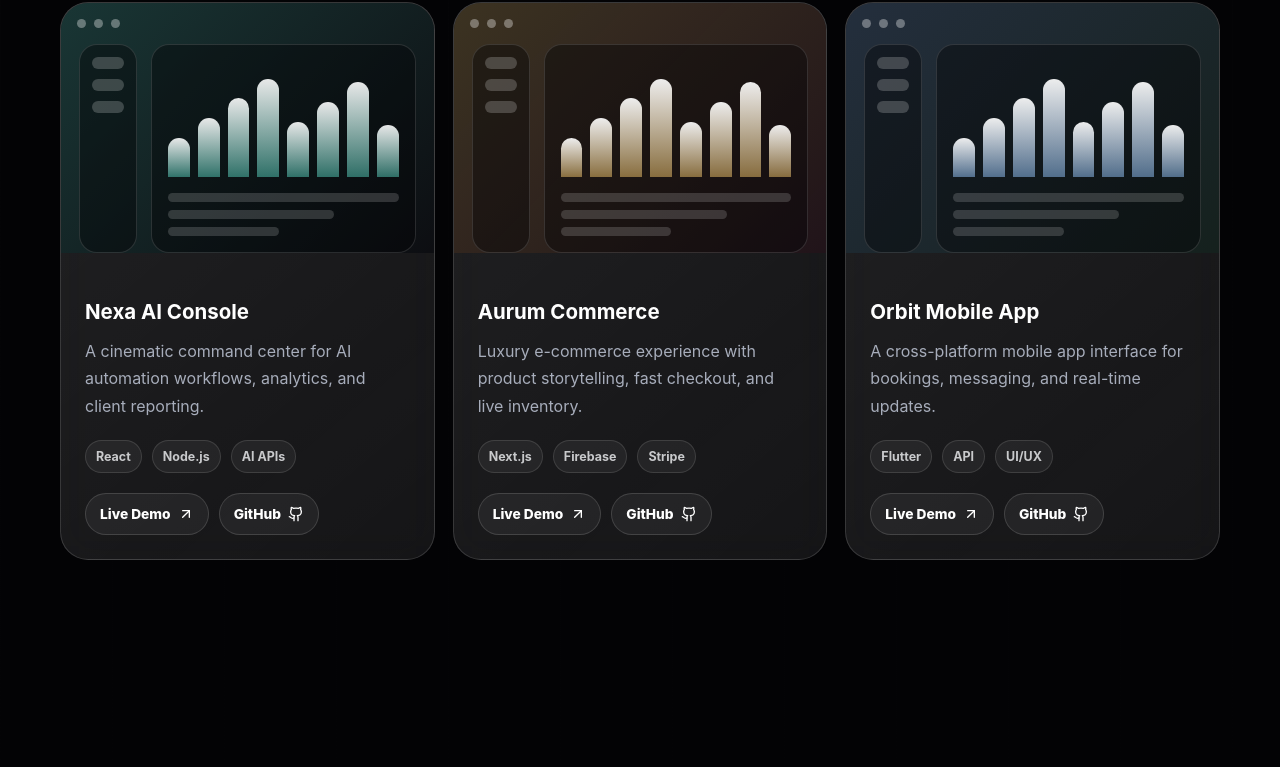
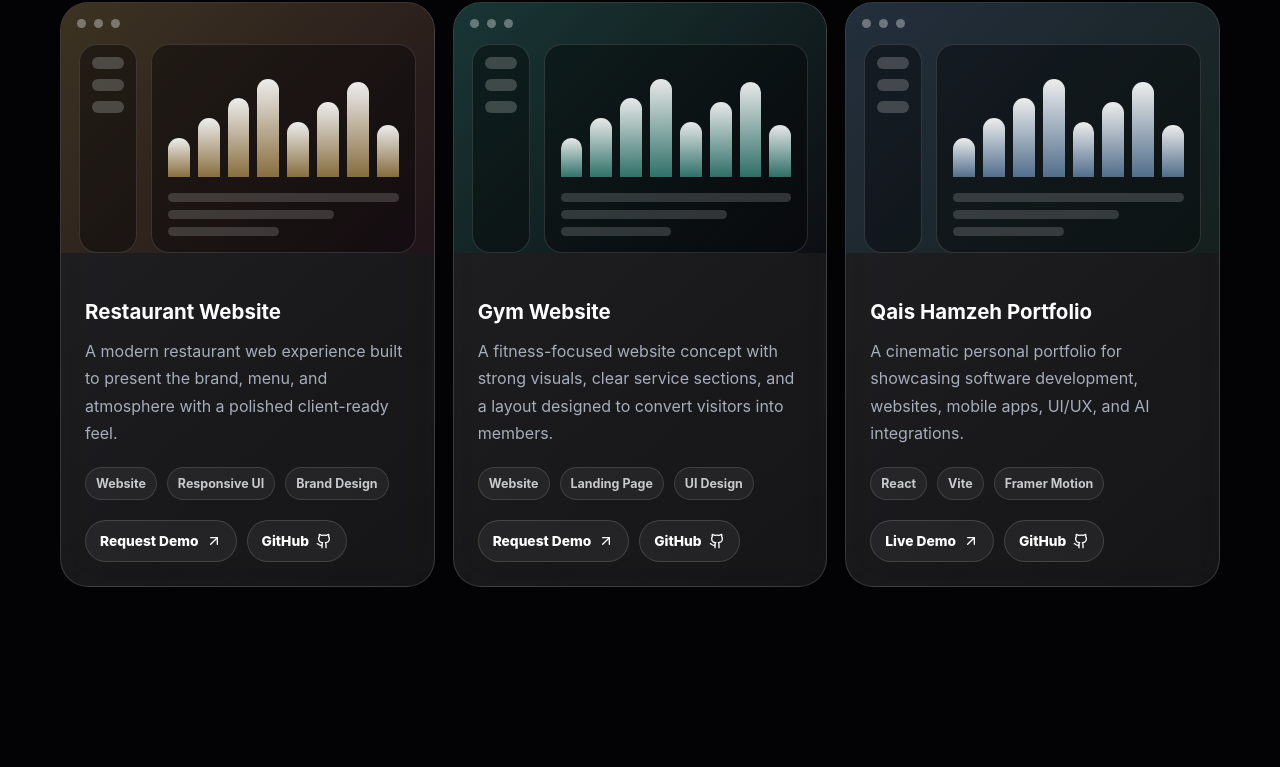
Before and after one commit to qaishamzeh/qais-hamzeh-portfolio, a React (Vite) app: page / in a window 1280 px wide. Shown: the part 3916-4683 px from the top of the page. Built offline with nearby package versions, Linux system fonts and the light colour scheme.

Commit message:
Add GitHub website projects

```diff
--- a/src/App.jsx
+++ b/src/App.jsx
@@ -73,25 +73,29 @@
 
 const projects = [
   {
-    title: "Nexa AI Console",
+    title: "Restaurant Website",
     description:
-      "A cinematic command center for AI automation workflows, analytics, and client reporting.",
-    tech: ["React", "Node.js", "AI APIs"],
-    variant: "console",
+      "A modern restaurant web experience built to present the brand, menu, and atmosphere with a polished client-ready feel.",
+    tech: ["Website", "Responsive UI", "Brand Design"],
+    variant: "commerce",
+    githubUrl: "https://github.com/qaishamzeh/resturant-project",
   },
   {
-    title: "Aurum Commerce",
+    title: "Gym Website",
     description:
-      "Luxury e-commerce experience with product storytelling, fast checkout, and live inventory.",
-    tech: ["Next.js", "Firebase", "Stripe"],
-    variant: "commerce",
+      "A fitness-focused website concept with strong visuals, clear service sections, and a layout designed to convert visitors into members.",
+    tech: ["Website", "Landing Page", "UI Design"],
+    variant: "console",
+    githubUrl: "https://github.com/qaishamzeh/gym-website",
   },
   {
-    title: "Orbit Mobile App",
+    title: "Qais Hamzeh Portfolio",
     description:
-      "A cross-platform mobile app interface for bookings, messaging, and real-time updates.",
-    tech: ["Flutter", "API", "UI/UX"],
+      "A cinematic personal portfolio for showcasing software development, websites, mobile apps, UI/UX, and AI integrations.",
+    tech: ["React", "Vite", "Framer Motion"],
     variant: "mobile",
+    liveUrl: "https://qais-hamzeh-portfolio.vercel.app",
+    githubUrl: "https://github.com/qaishamzeh/qais-hamzeh-portfolio",
   },
 ];
 
@@ -594,11 +598,11 @@
                 ))}
               </div>
               <div className="project-actions">
-                <a href="#contact">
-                  Live Demo
+                <a href={project.liveUrl || "#contact"}>
+                  {project.liveUrl ? "Live Demo" : "Request Demo"}
                   <ArrowUpRight size={16} />
                 </a>
-                <a href="https://github.com/" target="_blank" rel="noreferrer">
+                <a href={project.githubUrl} target="_blank" rel="noreferrer">
                   GitHub
                   <Github size={16} />
                 </a>
```
